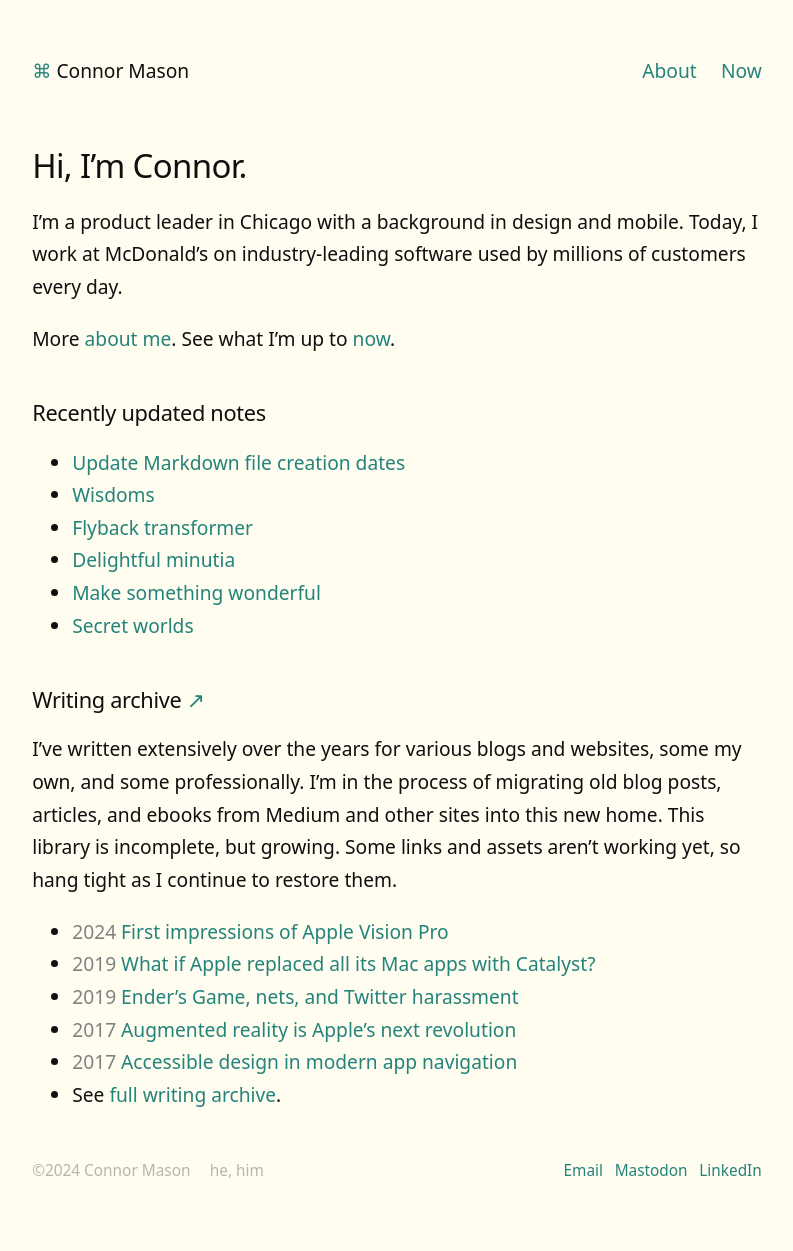
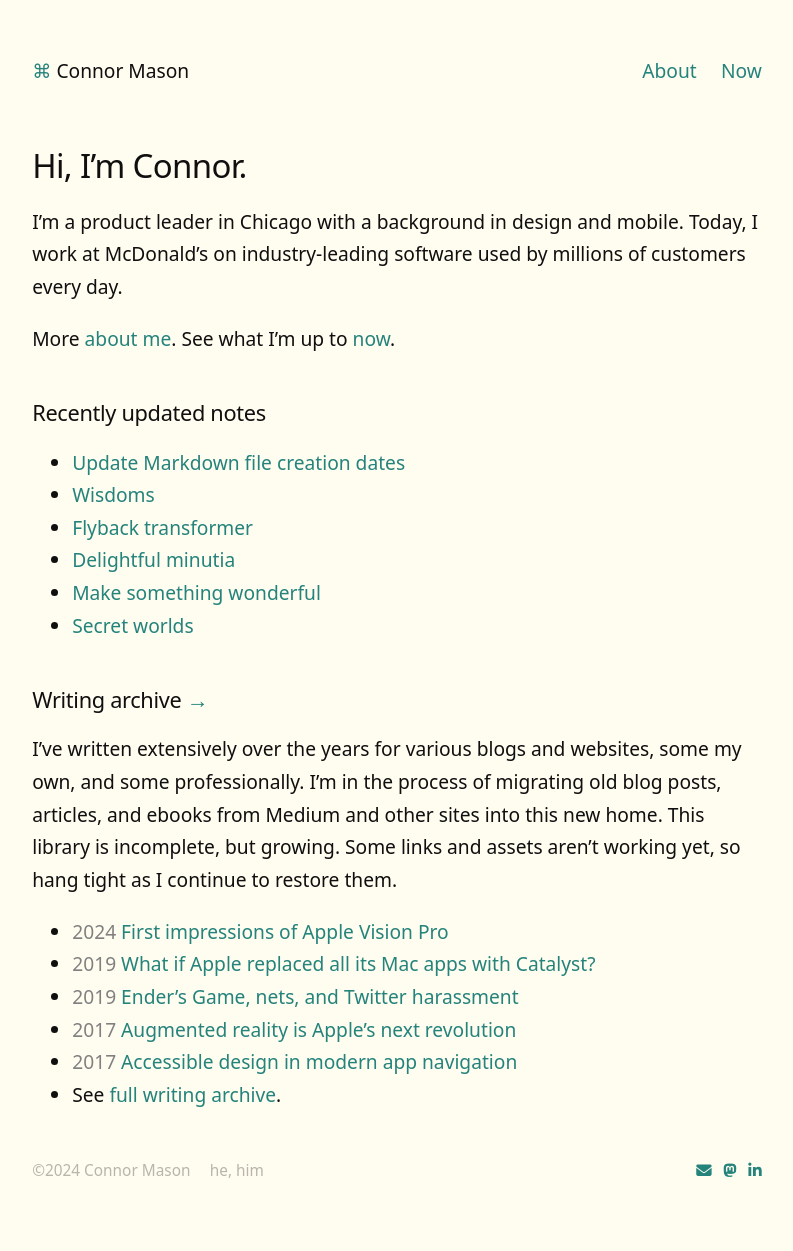
Before and after one commit to conmas/site, a Jekyll site: the page built from _pages/index.md, in a window 1280 px wide. Shown: the whole page, without its empty margins (243-1036 px from the left). Built offline with Jekyll 4.4.1, drawn with Linux system fonts in a browser that asks for light colours; nearby versions of some CDN libraries.

Commit message:
Icon styles

```diff
--- a/_includes/footer.html
+++ b/_includes/footer.html
@@ -4,8 +4,8 @@
 		<span>he, him</span>
 	</span>
 	<span>
-		<script>n='connor';d='mason';t='me';document.write('<a href="mailto:'+n+'@'+d+'.'+t+'" style="margin-right: 0.5em;">Email</a>');</script>
-		<a href="https://hachyderm.io/@connor" rel="me" style="margin-right: 0.5em;">Mastodon</a>
-		<a href="https://linkedin.com/in/cnnrmsn">LinkedIn</a>
+		<script>n='connor';d='mason';t='me';document.write('<a href="mailto:'+n+'@'+d+'.'+t+'" style="margin-right: 0.5em;"><i class="fa-solid fa-envelope"></i></a>');</script>
+		<a href="https://hachyderm.io/@connor" rel="me" style="margin-right: 0.5em;"><i class="fa-brands fa-mastodon"></i></a>
+		<a href="https://linkedin.com/in/cnnrmsn"><i class="fa-brands fa-linkedin-in"></i></a>
 	</span>
 </div>
--- a/_includes/head.html
+++ b/_includes/head.html
@@ -15,6 +15,7 @@
   <meta name="viewport" content="width=device-width, initial-scale=1.0">
   <meta name="description" content="{% if page.excerpt %}{{ page.excerpt | strip_html | strip_newlines | truncate: 160 }}{% else %}{{ site.title }}{% endif %}">
   <meta property="og:site_name" content="{{ site.title }}">
+  <script src="https://kit.fontawesome.com/72c28f968f.js" crossorigin="anonymous"></script>
 
   <script async src="https://www.googletagmanager.com/gtag/js?id=G-7TR0LR8MDV"></script>
   <script>window.dataLayer = window.dataLayer || [];function gtag(){dataLayer.push(arguments);}gtag('js', new Date());gtag('config', 'G-7TR0LR8MDV');</script>
--- a/_pages/index.md
+++ b/_pages/index.md
@@ -21,7 +21,7 @@ More [about me](/about). See what I’m up to [now](/now).
   {% endfor %}
 </ul>
 
-## Writing archive <a href="/writing">↗︎</a>
+## Writing archive <a href="/writing">→</a>
 
 I’ve written extensively over the years for various blogs and websites, some my own, and some professionally. I’m in the process of migrating old blog posts, articles, and ebooks from Medium and other sites into this new home. This library is incomplete, but growing. Some links and assets aren’t working yet, so hang tight as I continue to restore them.
 
```
Also changed, not shown: _posts/2024-02-26-vision-pro-first-impressions.md (+1 -1 lines).
